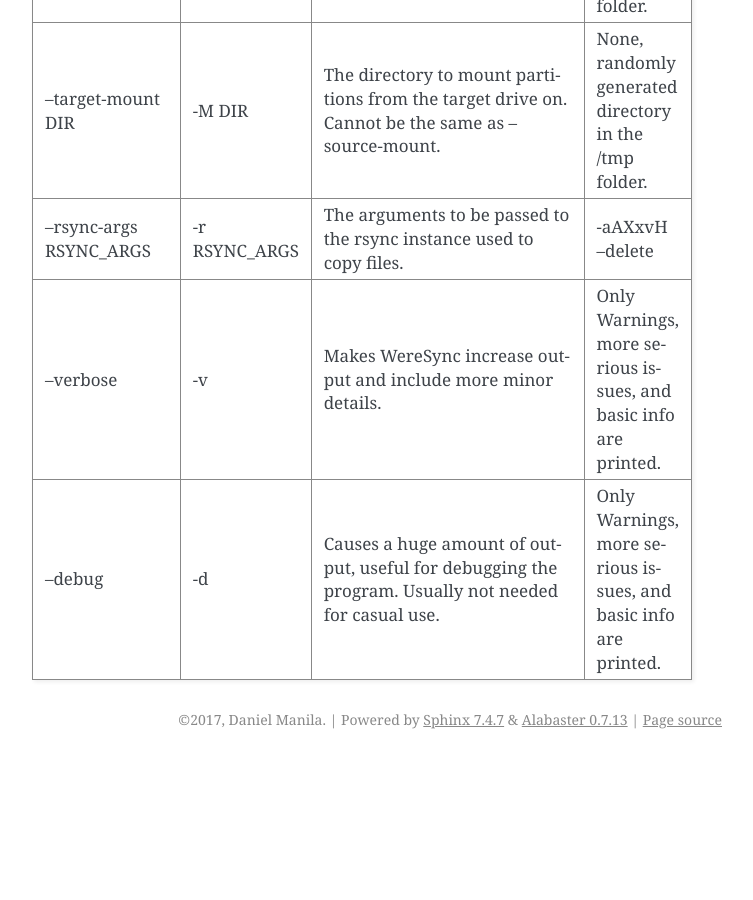
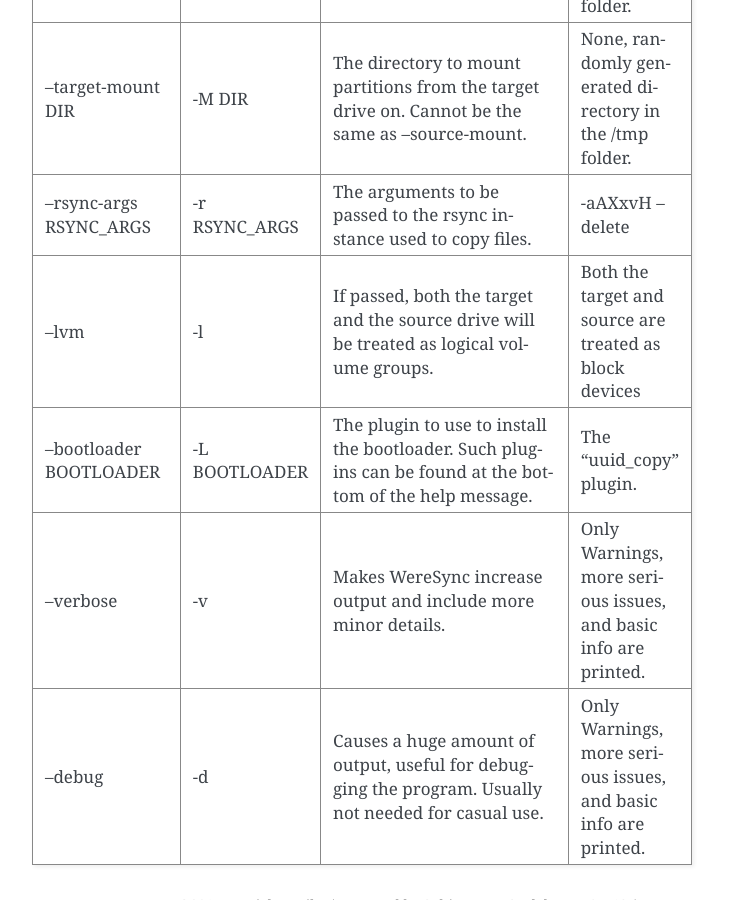
Before and after one commit to DonyorM/weresync, a Sphinx documentation site: the page built from docs/source/weresync.rst, in a window 1280 px wide and 900 px high, scrolled down 4361 px. Shown: the whole window, without its empty margins (388-1141 px from the left). Built offline with Sphinx 7.4.7, drawn with Linux system fonts in a browser that asks for light colours; pages that are not in the unit, such as notebooks, are missing from menus; before the commit the page ends 5120 px from its top, so only the background shows below that.

Commit message:
Small doc updates

```diff
--- a/docs/source/weresync.rst
+++ b/docs/source/weresync.rst
@@ -118,8 +118,8 @@ Usage::
      weresync [-h] [-C] [-s SOURCE_MASK] [-t TARGET_MASK]
                 [-e EXCLUDED_PARTITIONS] [-b] [-g GRUB_PARTITION]
                 [-B BOOT_PARTITION] [-E EFI_PARTITION] [-m SOURCE_MOUNT]
-                [-M TARGET_MOUNT] [-r RSYNC_ARGS] [-l] [-v] [-d]
-                source target
+                [-M TARGET_MOUNT] [-r RSYNC_ARGS] [-l] [-L BOOTLOADER]
+                [-v] [-d] source target
 
 .. list-table:: Parameters
    :widths: 15 10 30 10
@@ -192,6 +192,16 @@ Usage::
      - -r RSYNC_ARGS
      - The arguments to be passed to the rsync instance used to copy files.
      - -aAXxvH --delete
+   * - --lvm
+     - -l
+     - If passed, both the target and the source drive will be treated as
+       logical volume groups.
+     - Both the target and source are treated as block devices
+   * - --bootloader BOOTLOADER
+     - -L BOOTLOADER
+     - The plugin to use to install the bootloader. Such plugins can be found
+       at the bottom of the help message.
+     - The "uuid_copy" plugin.
    * - --verbose
      - -v
      - Makes WereSync increase output and include more minor details.
```
Also changed, not shown: 1 other file.
